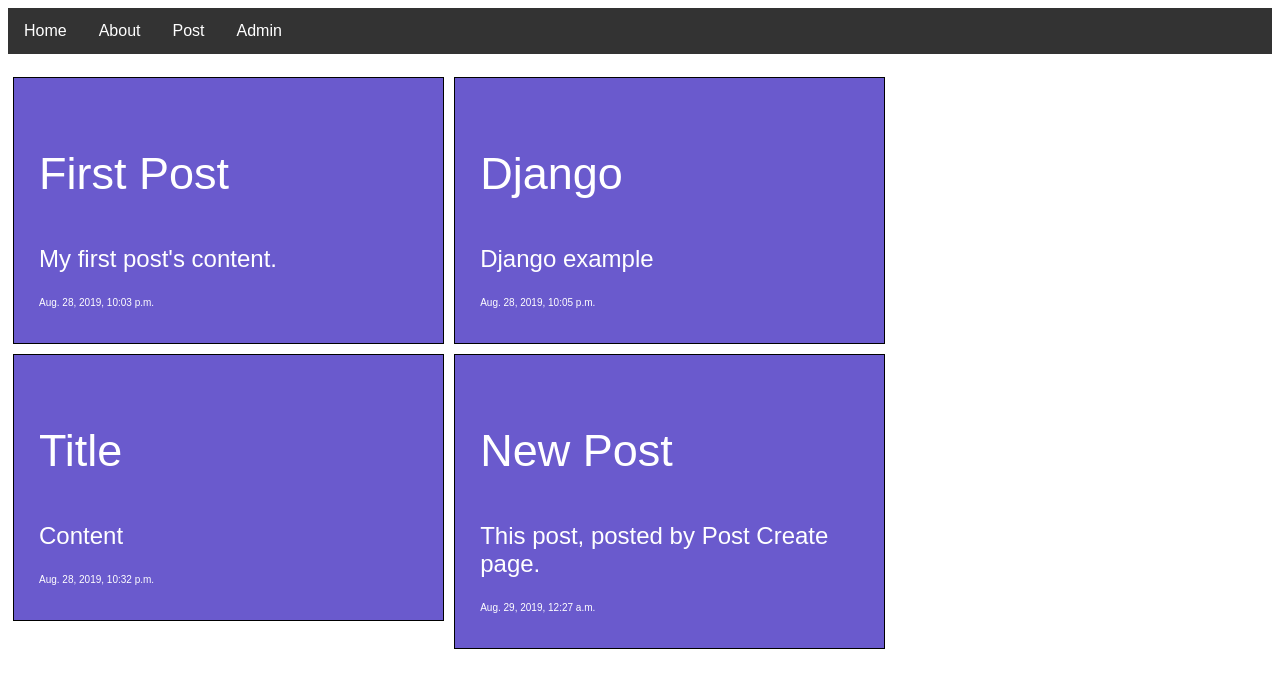
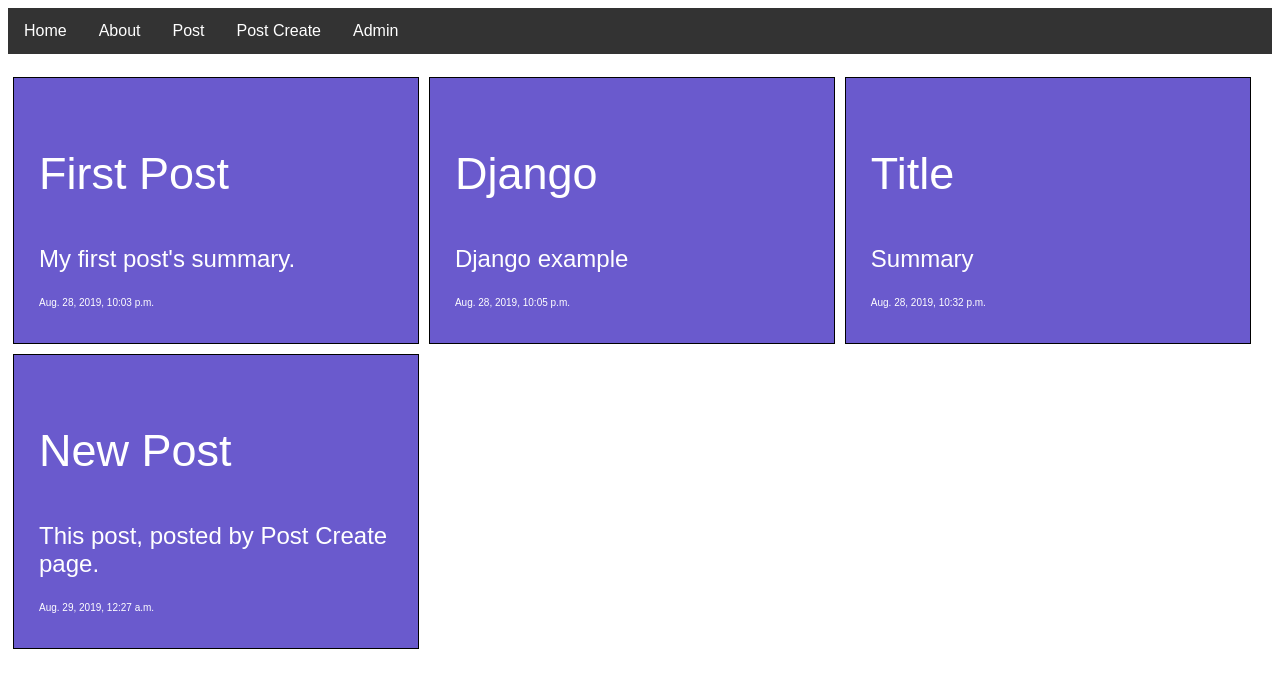
Before and after one commit to ataberkdag/djangoExample, a Django app: page /post/ in a window 1280 px wide. Shown: the top 688 px of the page. Run offline with Django 3.2, Linux system fonts and the light colour scheme; data comes from the database, SQL or seed files in the repository; both versions use the stored data as it was after the commit.

Commit message:
final commit

```diff
--- a/example/settings.py
+++ b/example/settings.py
@@ -120,5 +120,5 @@ USE_TZ = True
 
 STATIC_URL = '/static/'
 STATICFILES_DIRS = [
-    os.path.join(BASE_DIR, 'static')
+    os.path.join(BASE_DIR, 'static') ## Pictures, css files needs to be in "static" file
 ]
--- a/post/admin.py
+++ b/post/admin.py
@@ -1,7 +1,6 @@
 from django.contrib import admin
 from .models import Post
 
-# Register your models here.
 class PostAdmin(admin.ModelAdmin):
     list_display = ['title', 'summary', 'publishDate']
     list_display_links = ['title', 'publishDate']
--- a/post/models.py
+++ b/post/models.py
@@ -1,12 +1,15 @@
 from django.db import models
-
+from django.urls import reverse
 # Create your models here.
 
 class Post(models.Model):
     title = models.CharField(max_length=120, verbose_name = 'Title')
     summary = models.TextField(verbose_name = 'Summary')
     content = models.TextField(verbose_name = 'Content')
-    publishDate = models.DateTimeField(verbose_name = 'Publish Date')
+    publishDate = models.DateTimeField(verbose_name = 'Publish Date', auto_now_add=True)
 
     def __str__(self):
         return self.title
+
+    def get_absolute_url(self):
+        return reverse('post:detail', kwargs={'id': self.id})
--- a/post/urls.py
+++ b/post/urls.py
@@ -1,7 +1,11 @@
 from django.urls import path
-from .views import postHomePage
+from .views import postHomePage, postDetailPage, postCreatePage
 
 app_name = 'post'
+
+# included
 urlpatterns = [
-    path('', postHomePage, name = 'home')
+    path('', postHomePage, name = 'home'),
+    path('detail/<int:id>/', postDetailPage, name = 'detail'),
+    path('create/', postCreatePage, name = 'create'),
 ]
--- a/post/views.py
+++ b/post/views.py
@@ -1,7 +1,32 @@
-from django.shortcuts import render
+from django.shortcuts import render, get_object_or_404, HttpResponseRedirect
 from .models import Post
+from .forms import PostForm
 
 def postHomePage(request):
     posts = Post.objects.all()
     return render(request, 'post/home.html', {'posts': posts})
-# Create your views here.
+
+def postDetailPage(request, id):
+    post = get_object_or_404(Post, id=id)
+    context = {
+        'post': post,
+    }
+    return render(request, 'post/detail.html', context)
+
+def postCreatePage(request):
+
+    ## You can use this way
+    #if request.method == "POST":
+    #    form = PostForm(request.POST)
+    #    if form.is_valid():
+    #        form.save()
+    #else:
+    #    form = PostForm()
+
+    ## But with this way will be better
+    form = PostForm(request.POST or None)
+    if form.is_valid():
+        post = form.save()
+        return HttpResponseRedirect(post.get_absolute_url())
+    context = {'form': form}
+    return render(request, 'post/form.html', context)
--- a/templates/base.html
+++ b/templates/base.html
@@ -12,6 +12,7 @@
             <li><a href="/">Home</a></li>
             <li><a href="{% url 'about' %}">About</a></li>
             <li><a href="{% url 'post:home' %}">Post</a></li>
+            <li><a href="{% url 'post:create' %}">Post Create</a></li>
             <li><a href="/admin">Admin</a></li>
 
         </ul>
--- a/templates/post/home.html
+++ b/templates/post/home.html
@@ -1,16 +1,16 @@
 {% extends 'base.html' %}
 
 {% block title %}
-Home
+Post Home
 {% endblock %}
 
 {% block content %}
 <br>
 
 {% for post in posts %}
-<div style="width:30%;background-color:SlateBlue;float:left;margin:5px;border:1px solid black;padding:25px;">
-    <p style="font-family:Arial;color:white;font-size:45px">{{post.title}}</p>
-    <p style="font-family:Arial;font-size:24px;color:white">{{post.content}}</p>
+<div style="width:28%;background-color:SlateBlue;float:left;margin:5px;border:1px solid black;padding:25px;">
+    <p style="font-family:Arial;font-size:45px"><a id="link"href="{% url 'post:detail' id=post.id %}" style="text-decoration:none;color:white;">{{post.title}}</a></p>
+    <p style="font-family:Arial;font-size:24px;color:white">{{post.summary}}</p>
     <p style="font-family:Arial;font-size:10px;color:white">{{post.publishDate}}</p>
 </div>
 {% endfor %}
```
Also changed, not shown: post/forms.py (added, +8 -0 lines), templates/main/about.html (+8 -1 lines), templates/main/home.html (+9 -1 lines), templates/post/detail.html (added, +16 -0 lines), templates/post/form.html (added, +34 -0 lines), db.sqlite3, post/migrations/0002_auto_20190828_2345.py (added), static/base.css (line endings or trailing spaces).
